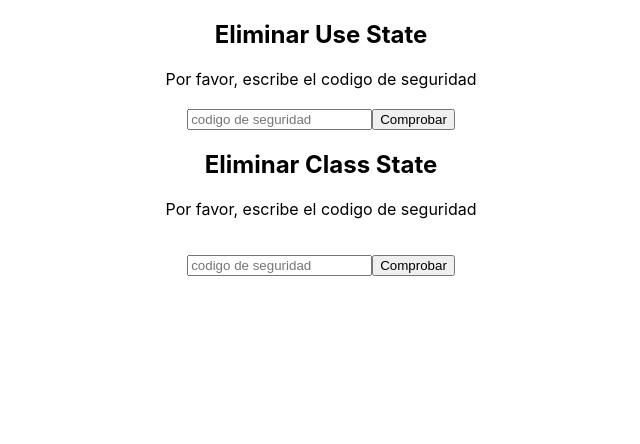
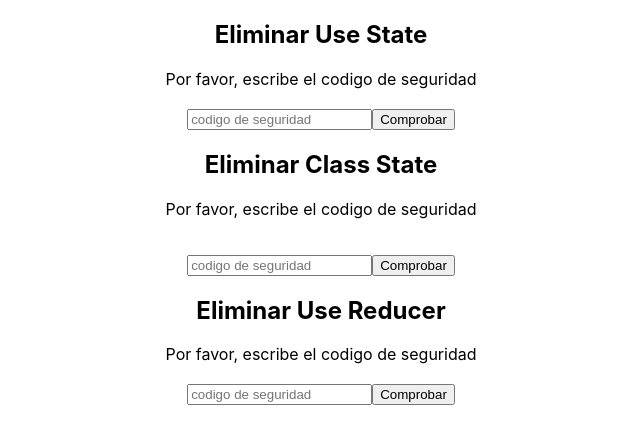
Before and after one commit to Jesus-piedrahita96/manejo-estados, a React (Create React App) app: page / in a window 1280 px wide. Shown: the top 444 px of the page, without its empty margins (319-959 px from the left). Built offline with nearby package versions, Linux system fonts and the light colour scheme.

Commit message:
utilizando UseReducer

```diff
--- a/src/App.js
+++ b/src/App.js
@@ -1,12 +1,14 @@
 import './css/App.css';
 import { UseState } from './components/UseState';
+import { UseReducer } from './components/UseReducer';
 import { ClassState } from './components/ClassState';
 
 function App() {
   return (
     <div className="App">
-     <UseState name='Use State'/>
-     <ClassState name='Class State'/>
+      <UseState name='Use State'/>
+      <ClassState name='Class State'/>
+      <UseReducer name='Use Reducer' />
     </div>
   );
 }
--- /dev/null
+++ b/src/components/UseReducer.js
@@ -0,0 +1,130 @@
+import React from "react";
+import '../css/App.css'
+
+function UseReducer(props) {
+  //declaracion de variable
+  const SECURITY_CODE = 'paradigma'
+
+
+  //estado compuesto
+  const [ estado, dispatch ] = React.useReducer(reducer, initialState)
+
+  //efecto en react con retraso de tiempo
+  React.useEffect(() => {
+
+    if (estado.loading) {
+      setTimeout(() => {
+        if (estado.valor === SECURITY_CODE) {
+          dispatch({type: 'CONFIRM'})
+
+        } else {
+          dispatch({type: 'ERROR'})
+        }
+      }, 3000);
+    }
+
+  }, [ estado.loading ])
+
+
+  if (!estado.confirmed && !estado.deleted) {
+    return (
+      <div>
+        <h2>Eliminar {props.name}</h2>
+
+        <label htmlFor="buscador">
+          Por favor, escribe el codigo de seguridad
+        </label>
+        <br />
+        {(estado.error) && (
+          <p>Error: el codigo es incorrecto</p>
+        )}
+        {estado.loading && (
+          <span>Cargando: <div className="animation"></div></span>
+        )}
+        <input
+          className="distance"
+          placeholder="codigo de seguridad"
+          id="buscador"
+          value={estado.valor}
+          onChange={(event) => {
+            dispatch({type: 'CHANGE', payload: event.target.value})
+          }}
+        />
+        <button
+          onClick={() => {dispatch({type: 'RECARGAR'})}}
+        >
+          Comprobar
+        </button>
+      </div>
+    )
+  } else if (estado.confirmed && !estado.deleted) {
+    return (
+      <div>
+        <h2>Eliminar {props.name}</h2>
+        <p>Seguro que quieres eliminar {props.name}?</p>
+        <button onClick={() => {dispatch({type: 'ELIMINAR'})}}>Si, eliminar</button>
+        <button onClick={() => {dispatch({type: 'VOLVER'})}}>No, volver</button>
+      </div>
+    )
+  } else {
+    return (
+      <div>
+        <p>Eliminado con exito</p>
+        <button onClick={() => {dispatch({type: 'RESETEAR'})}}>Resetear</button>
+      </div>
+    )
+  }
+}
+
+const initialState = {
+  valor: '',
+  error: false,
+  loading: false,
+  deleted: false,
+  confirmed: false
+}
+
+const reducerObject = (state, payload) => ({
+  'CONFIRM': {
+    ...state,
+    loading: false,
+    confirmed: true
+  },
+  'ERROR': {
+    ...state,
+    error: true,
+    loading: false
+  },
+  'CHANGE': {
+    ...state,
+    valor: payload
+  },
+  'RECARGAR': {
+    ...state,
+    loading: true,
+    error: false
+  },
+  'ELIMINAR': {
+    ...state,
+    deleted: true
+  },
+  'VOLVER': {
+    ...state,
+    confirmed: false,
+    valor: ''
+  },
+  'RESETEAR':{
+    ...state,
+    confirmed: false,
+    deleted: false,
+    valor: ''
+  }
+})
+
+const reducer = (state, action) => {
+  if(reducerObject(state)[action.type]) {
+    return reducerObject(state, action.payload)[action.type] || state
+  }
+}
+
+export { UseReducer }
```
